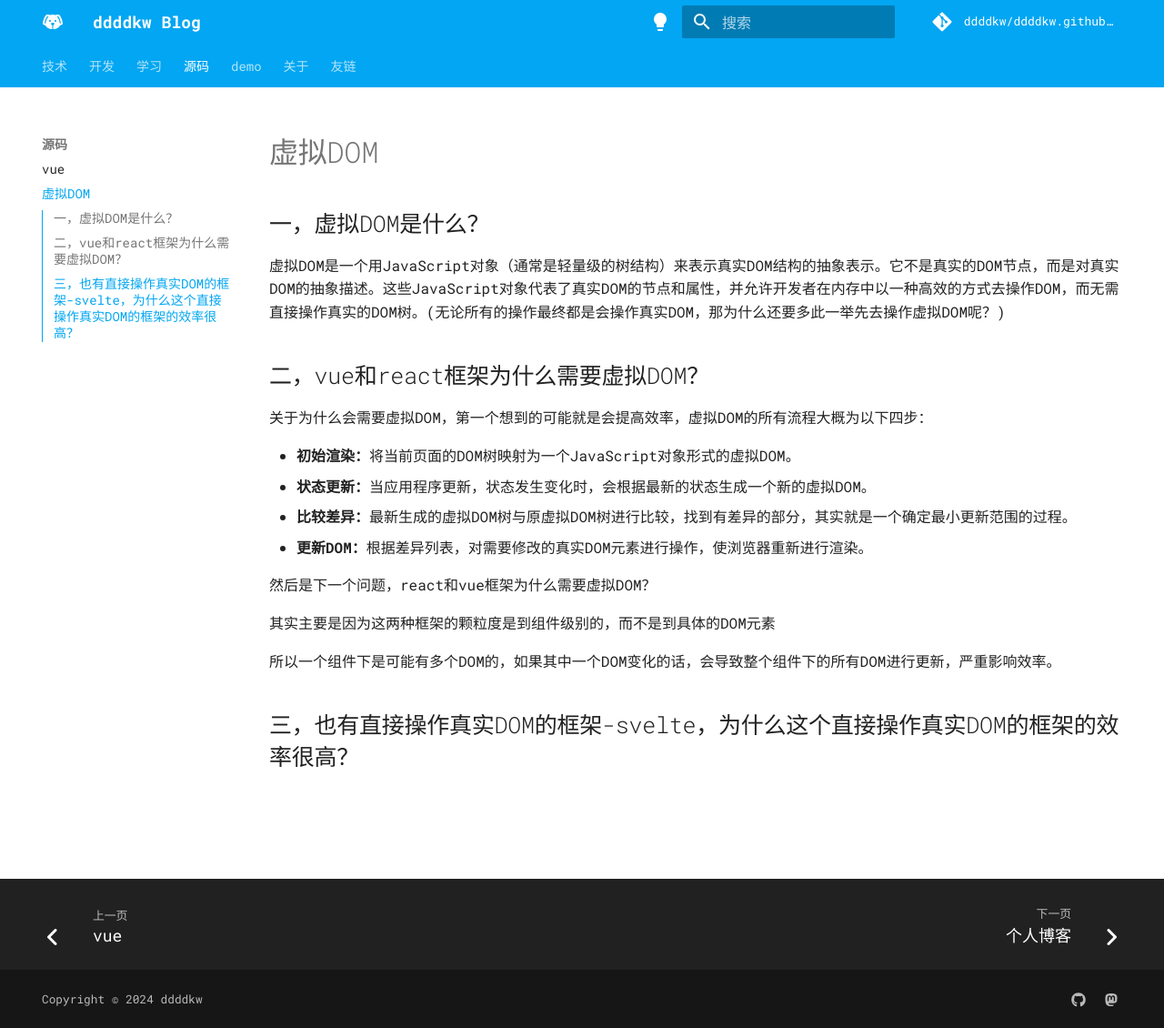
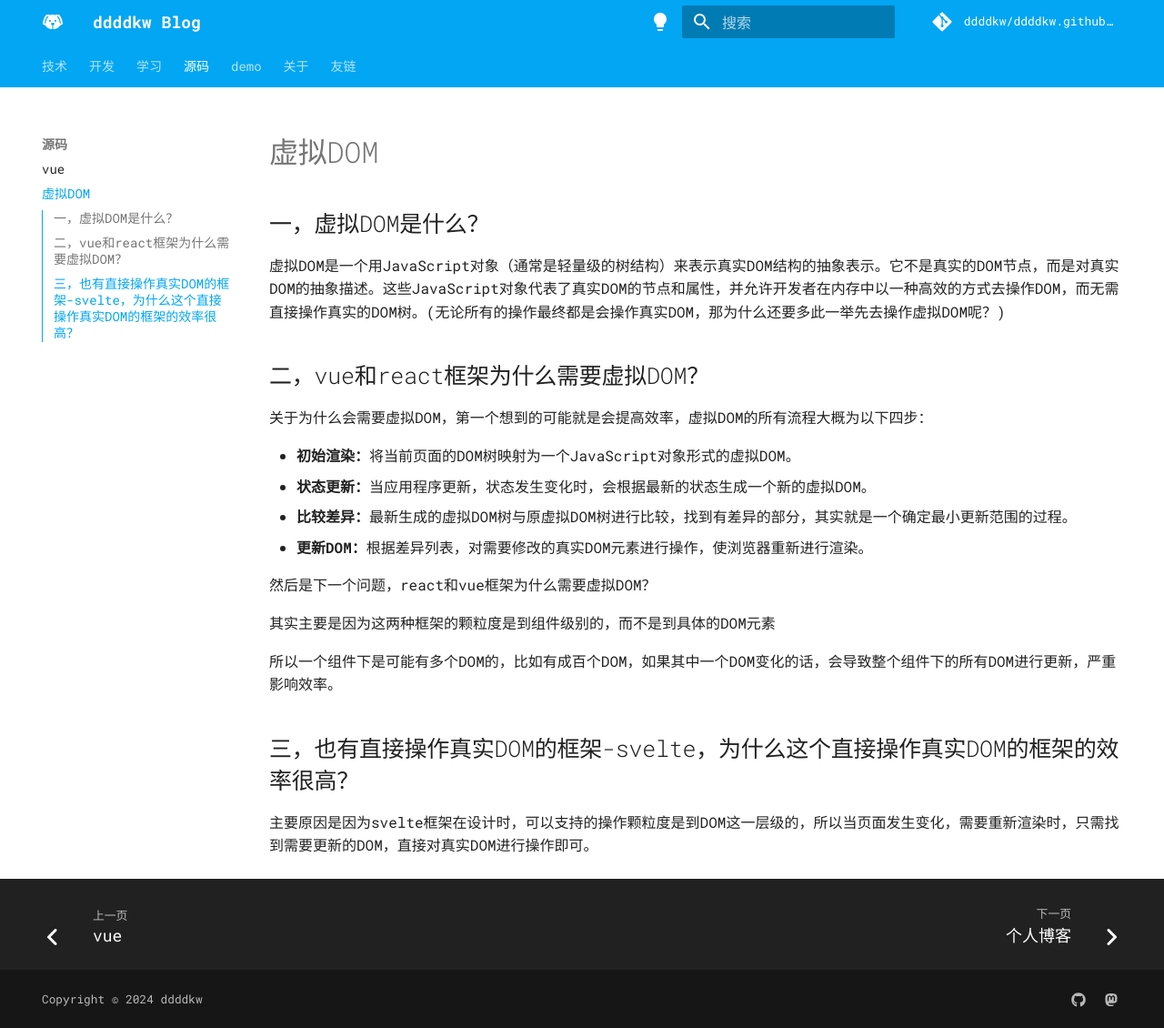
Before and after one commit to ddddkw/ddddkw.github.io, an MkDocs documentation site: the page built from docs/sourceCode/虚拟DOM.md, in a window 1280 px wide and 1130 px high. Shown: the whole window at 91% size. Built offline with MkDocs 1.6.1 and Material for MkDocs 9.7.7, drawn with Linux system fonts in a browser that asks for light colours; comment, search, counter and statistics services are not loaded.

Commit message:
虚拟DOM文章

```diff
--- a/docs/sourceCode/虚拟DOM.md
+++ b/docs/sourceCode/虚拟DOM.md
@@ -17,6 +17,8 @@
 
 其实主要是因为这两种框架的颗粒度是到组件级别的，而不是到具体的DOM元素
 
-所以一个组件下是可能有多个DOM的，如果其中一个DOM变化的话，会导致整个组件下的所有DOM进行更新，严重影响效率。
+所以一个组件下是可能有多个DOM的，比如有成百个DOM，如果其中一个DOM变化的话，会导致整个组件下的所有DOM进行更新，严重影响效率。
 
 ## 三，也有直接操作真实DOM的框架-svelte，为什么这个直接操作真实DOM的框架的效率很高？
+
+主要原因是因为svelte框架在设计时，可以支持的操作颗粒度是到DOM这一层级的，所以当页面发生变化，需要重新渲染时，只需找到需要更新的DOM，直接对真实DOM进行操作即可。
```
